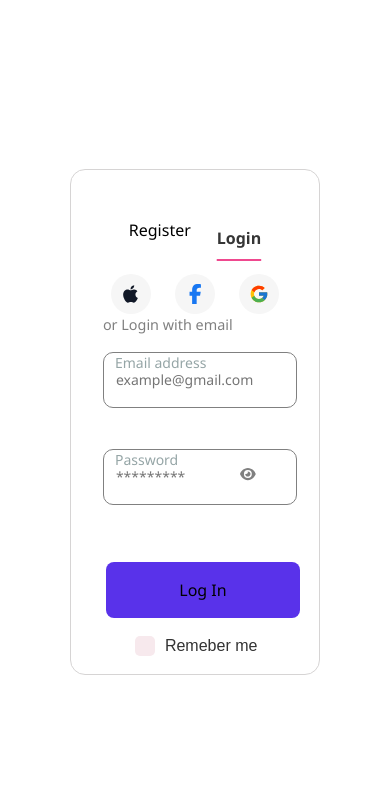
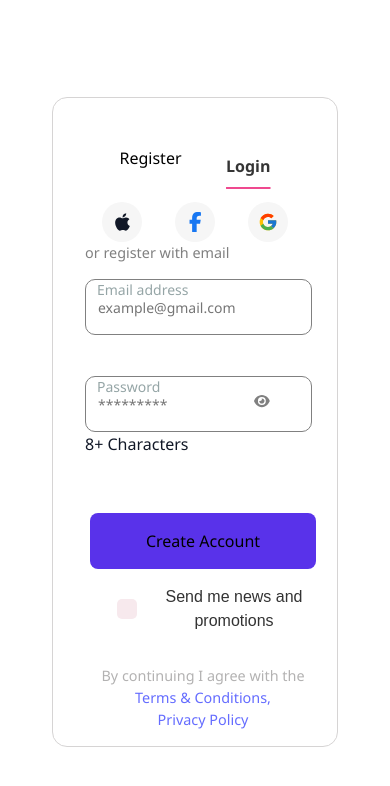
Before and after one commit to soliyana22/Signup_Login, a React (Vite) app: page /login in a window 390 px wide. Shown: the top 786 px of the page. Built offline with nearby package versions, Linux system fonts and the light colour scheme.

Commit message:
commited

```diff
--- a/src/pages/Login/Login.css
+++ b/src/pages/Login/Login.css
@@ -209,14 +209,10 @@ height: 56px;
   color:rgb(179, 178, 178);
 }
 @media (max-width: 600px) {
-  .register_container {
-    width: 90%;
+   .register_container {
+    width: 100%;
     height: auto;
-    padding: 1rem;
     border-radius: 15px;
-    padding: 1rem;
-    border-radius: 15px;
-    margin: 1rem auto;
   }
 
   .register_title {
@@ -226,12 +222,6 @@ height: 56px;
     margin-left: 0;
     padding: 0 1rem;
   }
-
-  #login {
-    margin-left: 0;
-    margin-top: 1rem;
-  }
-
     .register_icons {
     flex-direction: row;
     flex-wrap: nowrap; /* force one row */
--- a/src/pages/Login/Login.jsx
+++ b/src/pages/Login/Login.jsx
@@ -31,9 +31,10 @@ const Login = () => {
 }
 
   return (
+
     <div className='register_container'>
       <div className='register_title'>
-        <NavLink
+         <NavLink
           to="/"
           className={({ isActive }) => isActive ? "active-link" : "inactive-link"}
         >
@@ -54,7 +55,7 @@ const Login = () => {
         <div className='reg_icons'><FcGoogle className="icon" /></div>
       </div>
 
-      <p className='text_under_icon'>or Login with email</p>
+      <p className='text_under_icon'>or register with email</p>
       <div className='form_container'>
         <form onSubmit={handleLogin}>
           <div className='input-group'>
@@ -90,18 +91,22 @@ const Login = () => {
             {isPasswordValid && (
               <FontAwesomeIcon icon={faCheck} className="check-icon" />
             )}
-
+            <p>8+ Characters</p>
           </div>
 
-          <button type="submit">Log In</button><br/>
+          <button type="submit">Create Account</button><br/>
           <label className="custom-checkbox-container">
             <input type="checkbox" className="hidden-checkbox"/>
             <span className="custom-checkbox"></span>
-            Remeber me
+            Send me news and promotions
           </label>
         </form>
+        <div className='bottom_text'>
+          <p>By continuing I agree with the <a>Terms & Conditions,<br/>Privacy Policy</a></p>
+        </div>
       </div>
     </div>
   );
 }
+
 export default Login;
```
